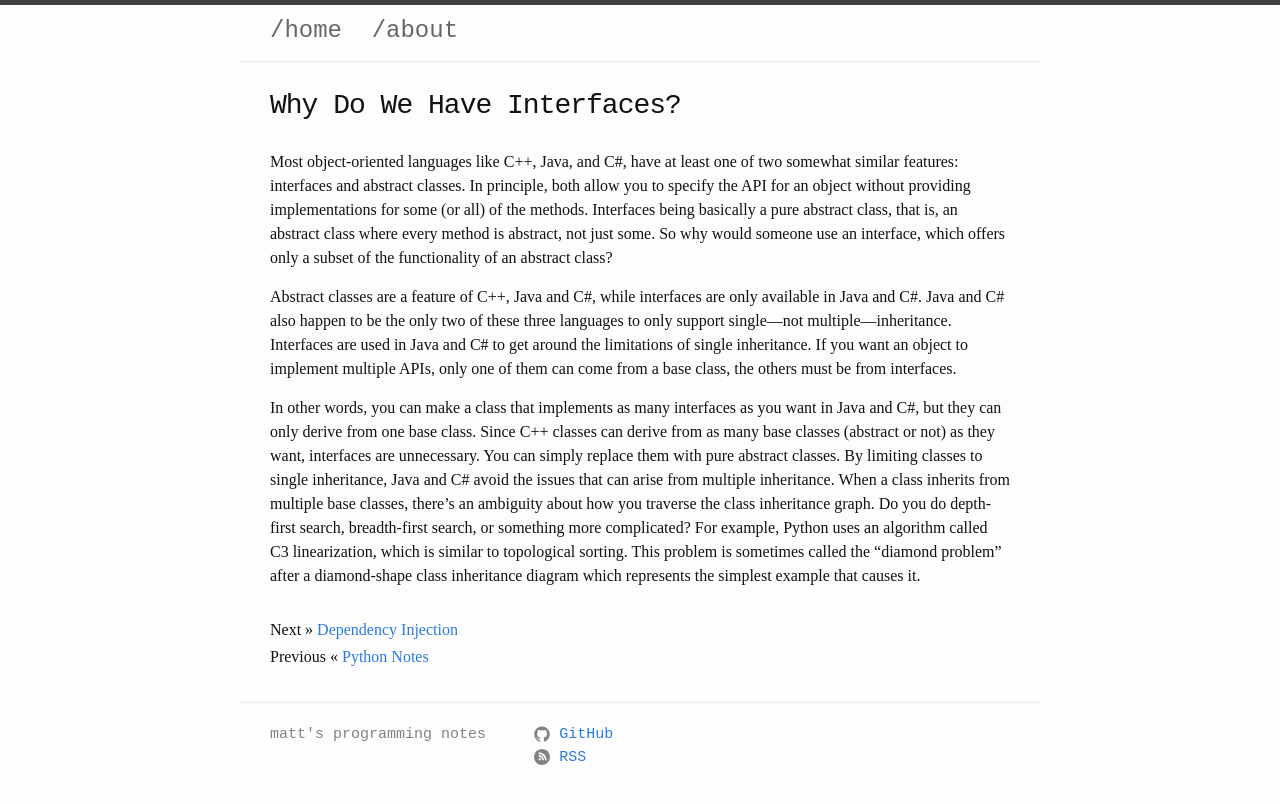
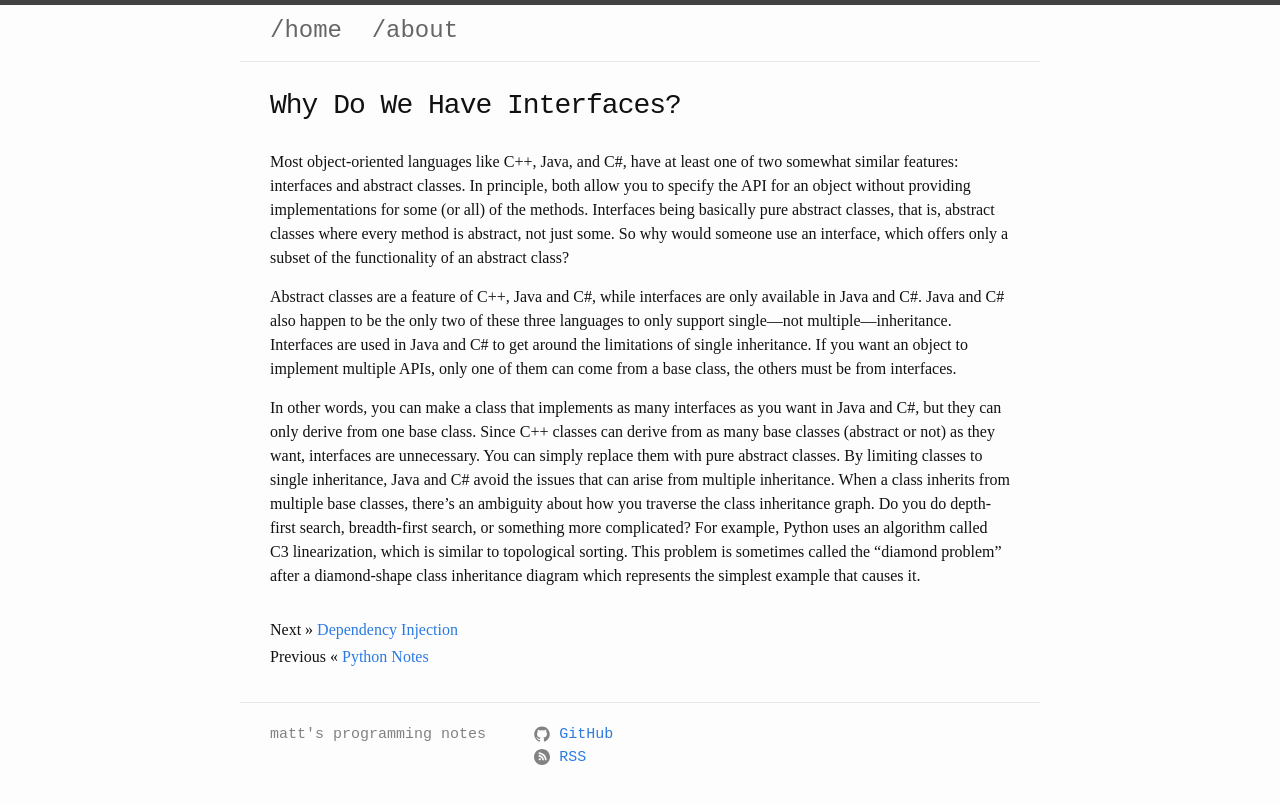
Before and after one commit to mattsteadman/mattsteadman.github.io, a Jekyll site: the page built from _posts/2022-05-21-why-interfaces.md, in a window 1280 px wide. Shown: the top 804 px of the page. Built offline with Jekyll 4.4.1, drawn with Linux system fonts in a browser that asks for light colours.

Commit message:
Phrasing

```diff
--- a/_posts/2022-05-21-why-interfaces.md
+++ b/_posts/2022-05-21-why-interfaces.md
@@ -6,7 +6,7 @@ categories: [programming]
 permalink: why-interfaces
 description: "Why do we have interfaces?"
 ---
-Most object-oriented languages like C++, Java, and C#, have at least one of two somewhat similar features: interfaces and abstract classes. In principle, both allow you to specify the API for an object without providing implementations for some (or all) of the methods. Interfaces being basically a pure abstract class, that is, an abstract class where every method is abstract, not just some. So why would someone use an interface, which offers only a subset of the functionality of an abstract class?
+Most object-oriented languages like C++, Java, and C#, have at least one of two somewhat similar features: interfaces and abstract classes. In principle, both allow you to specify the API for an object without providing implementations for some (or all) of the methods. Interfaces being basically pure abstract classes, that is, abstract classes where every method is abstract, not just some. So why would someone use an interface, which offers only a subset of the functionality of an abstract class?
 
 Abstract classes are a feature of C++, Java and C#, while interfaces are only available in Java and C#. Java and C# also happen to be the only two of these three languages to only support single---not multiple---inheritance. Interfaces are used in Java and C# to get around the limitations of single inheritance. If you want an object to implement multiple APIs, only one of them can come from a base class, the others must be from interfaces.
 
```
